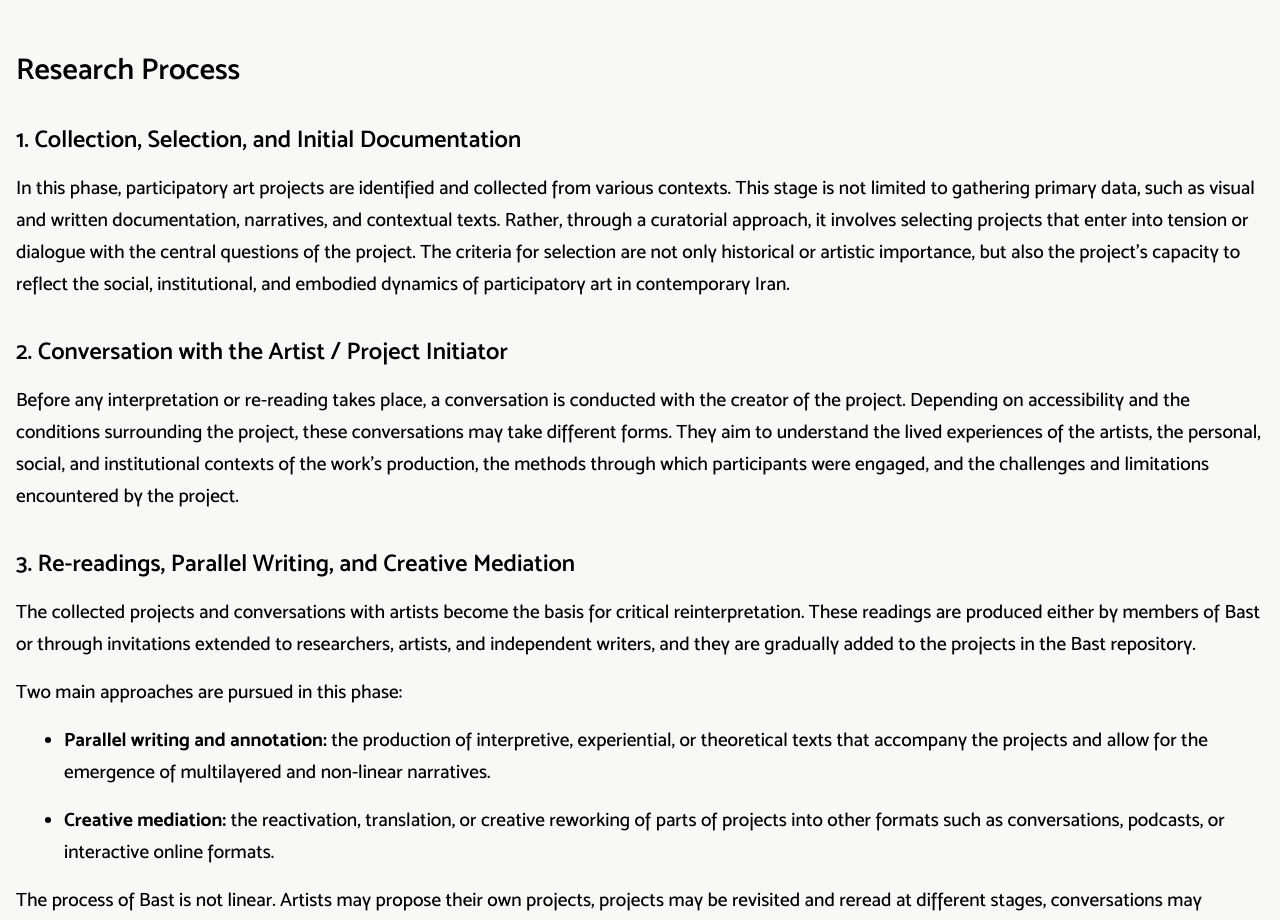
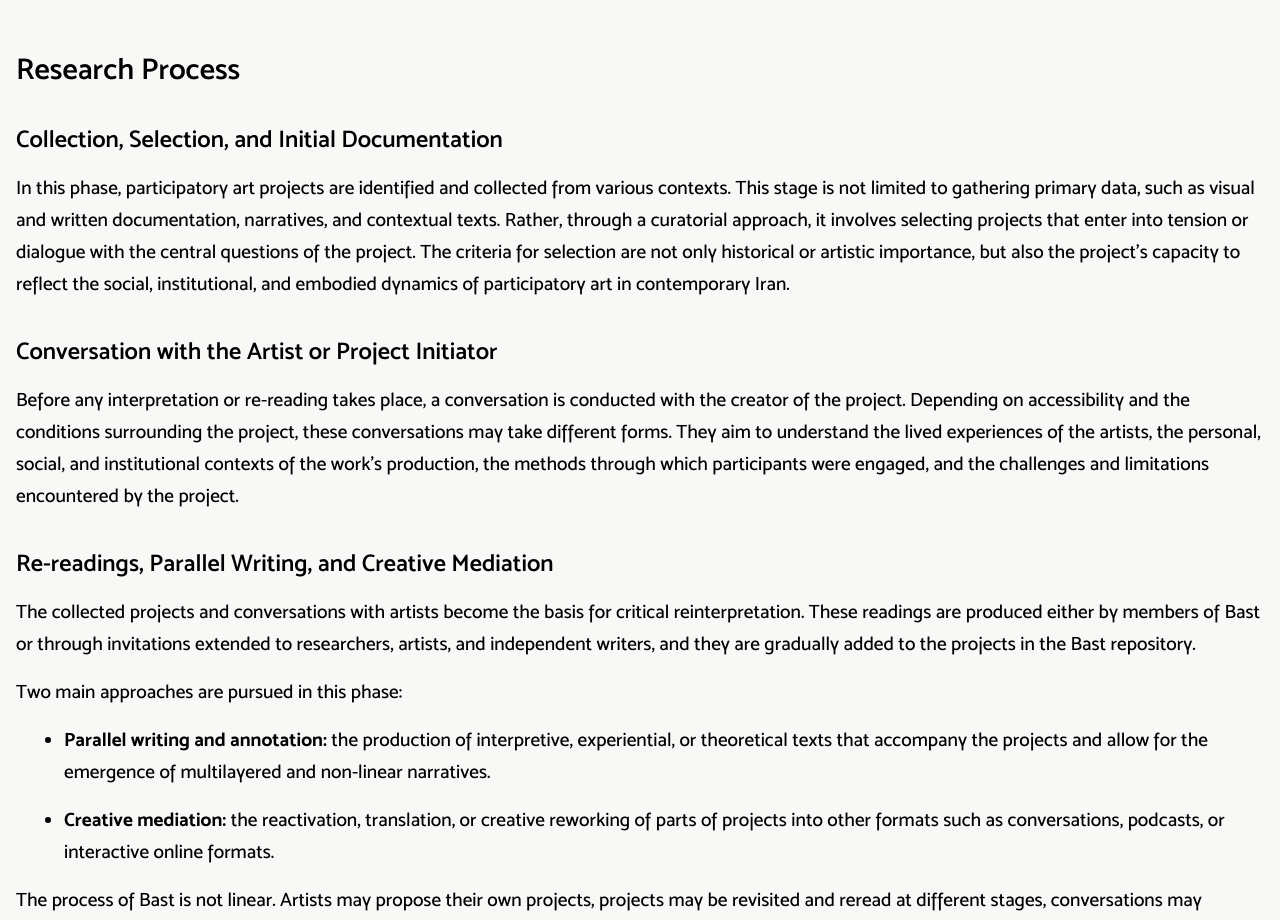
Before and after one commit to negarlatifian/bast, a Next.js app: page /aboutbast in a window 1280 px wide. Shown: the part 1868-2788 px from the top of the page. Built offline with nearby package versions, Linux system fonts and the light colour scheme.

Commit message:
Remove remaining tracked videos

```diff
--- a/app/aboutbast/page.tsx
+++ b/app/aboutbast/page.tsx
@@ -178,7 +178,7 @@ export default function Page() {
 
         <SectionTitle>Research Process</SectionTitle>
 
-        <SubTitle>1. Collection, Selection, and Initial Documentation</SubTitle>
+        <SubTitle>Collection, Selection, and Initial Documentation</SubTitle>
         <Paragraph>
           In this phase, participatory art projects are identified and collected
           from various contexts. This stage is not limited to gathering primary
@@ -191,7 +191,7 @@ export default function Page() {
           of participatory art in contemporary Iran.
         </Paragraph>
 
-        <SubTitle>2. Conversation with the Artist / Project Initiator</SubTitle>
+        <SubTitle>Conversation with the Artist or Project Initiator</SubTitle>
         <Paragraph>
           Before any interpretation or re-reading takes place, a conversation is
           conducted with the creator of the project. Depending on accessibility
@@ -204,7 +204,7 @@ export default function Page() {
         </Paragraph>
 
         <SubTitle>
-          3. Re-readings, Parallel Writing, and Creative Mediation
+          Re-readings, Parallel Writing, and Creative Mediation
         </SubTitle>
         <Paragraph>
           The collected projects and conversations with artists become the basis
```
